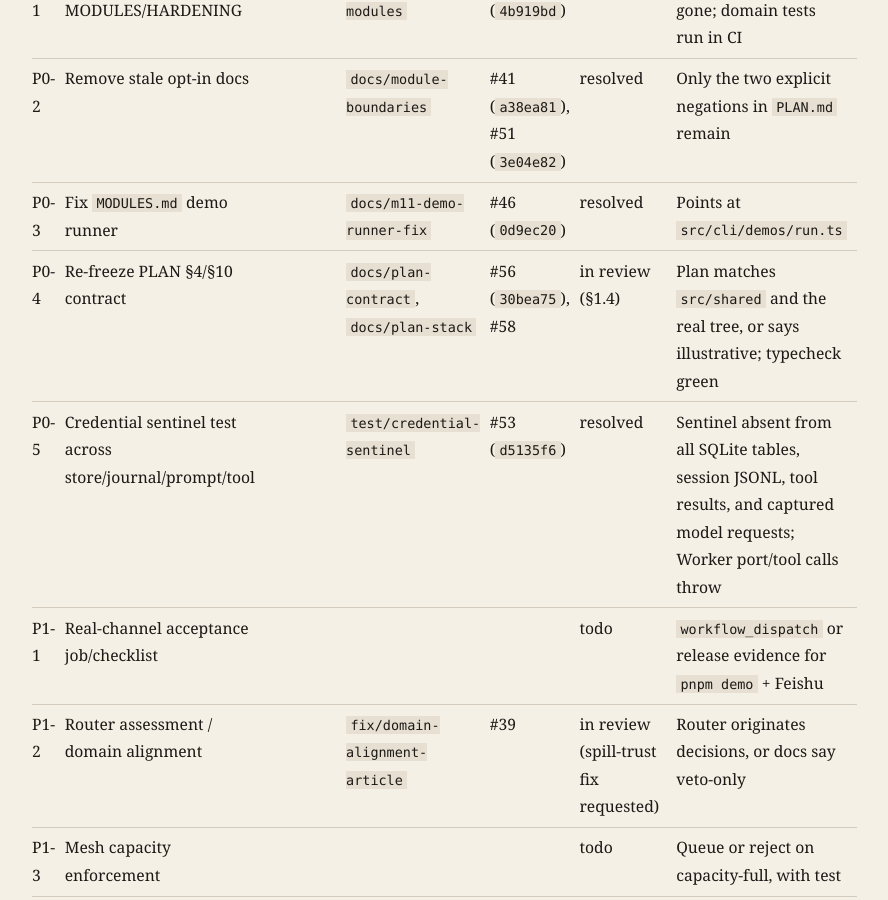
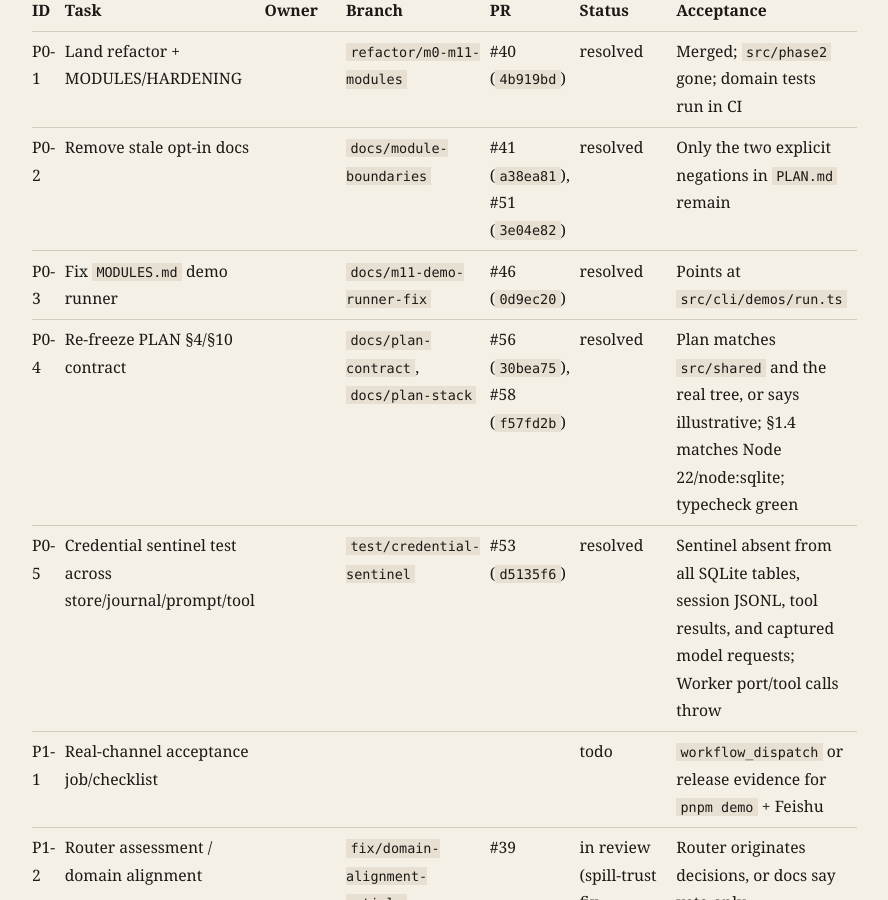
Before and after one commit to LofiSu/deepseek-super-agent, a Jekyll site: the page built from docs/ROADMAP.md, in a window 1280 px wide and 900 px high, scrolled down 16887 px. Shown: the whole window, without its empty margins (288-1176 px from the left). Built offline with Jekyll 4.4.1, drawn with Linux system fonts in a browser that asks for light colours; our own code applies the rules of GitHub Pages for plain Markdown files; some of the changed text lies outside the part shown.

Commit message:
docs(roadmap): mark P0-4 resolved after #58
Co-Authored-By: Claude Code <noreply@anthropic.com>

```diff
--- a/docs/ROADMAP.md
+++ b/docs/ROADMAP.md
@@ -20,6 +20,7 @@
 | 2026-11-02 | `7f1c9a1` (#44) | Rebased again after #44, #46, and #51 merged; P0-1/P0-2/P0-3 resolved, P1-8 resolved, and all current-state claims re-audited. |
 | 2026-11-02 | `ab90eae` | Re-audited after #53 (credential sentinel) and #54 (LTM retention) merged; P0-5 resolved, M6/P2-1 updated. |
 | 2026-11-02 | `30bea75` | #55 sandbox docs and #56 PLAN §4/§10 merged; P1-10 resolved; P0-4 remaining §1.4 fix opened as #58. |
+| 2026-11-02 | `f57fd2b` | #57 bounded lifecycle history and #58 PLAN §1.4 stack correction merged; P0-4 and P1-4 resolved. |
 
 PR history correction: the audit base `8f8e104` is **#37** (GitHub Pages).
 **#38** (`566d308`, opt-in domain naming) merged just before it. The refactor is
@@ -229,7 +230,7 @@ documentation (P1-10), not enforcement.
 ### P0 — top open gaps
 
 **P0-4. Re-freeze the interface contract.**
-Status: §4/§10 resolved by #56 (`30bea75`); §1.4 stack correction in review as #58.
+Status: resolved by #56 (`30bea75`) and #58 (`f57fd2b`).
 Evidence: `PLAN.md:280` freezes `SessionRole`; `PLAN.md:342` freezes
 `Assignment.status`; `PLAN.md:538` freezes `Harness.injectJobResult`;
 `src/shared/types.ts:1` defines `Role`, `:5` adds `maybe`, `:104` uses
@@ -369,7 +370,7 @@ the work is already public.
 | P0-1 | Land refactor + MODULES/HARDENING |  | `refactor/m0-m11-modules` | #40 (`4b919bd`) | resolved | Merged; `src/phase2` gone; domain tests run in CI |
 | P0-2 | Remove stale opt-in docs |  | `docs/module-boundaries` | #41 (`a38ea81`), #51 (`3e04e82`) | resolved | Only the two explicit negations in `PLAN.md` remain |
 | P0-3 | Fix `MODULES.md` demo runner |  | `docs/m11-demo-runner-fix` | #46 (`0d9ec20`) | resolved | Points at `src/cli/demos/run.ts` |
-| P0-4 | Re-freeze PLAN §4/§10 contract |  | `docs/plan-contract`, `docs/plan-stack` | #56 (`30bea75`), #58 | in review (§1.4) | Plan matches `src/shared` and the real tree, or says illustrative; typecheck green |
+| P0-4 | Re-freeze PLAN §4/§10 contract |  | `docs/plan-contract`, `docs/plan-stack` | #56 (`30bea75`), #58 (`f57fd2b`) | resolved | Plan matches `src/shared` and the real tree, or says illustrative; §1.4 matches Node 22/node:sqlite; typecheck green |
 | P0-5 | Credential sentinel test across store/journal/prompt/tool |  | `test/credential-sentinel` | #53 (`d5135f6`) | resolved | Sentinel absent from all SQLite tables, session JSONL, tool results, and captured model requests; Worker port/tool calls throw |
 | P1-1 | Real-channel acceptance job/checklist |  |  |  | todo | `workflow_dispatch` or release evidence for `pnpm demo` + Feishu |
 | P1-2 | Router assessment / domain alignment |  | `fix/domain-alignment-article` | #39 | in review (spill-trust fix requested) | Router originates decisions, or docs say veto-only |
```
